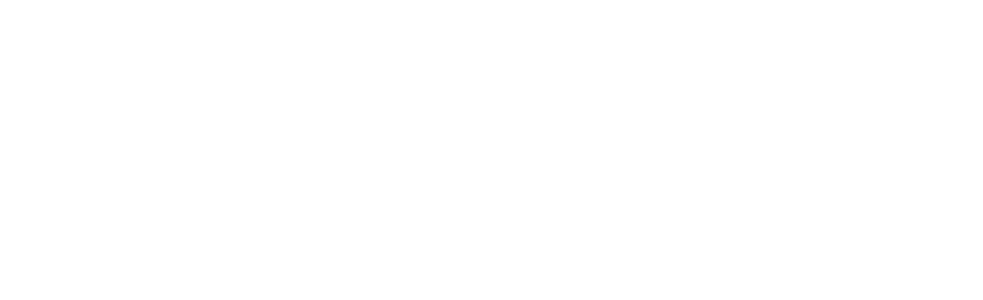
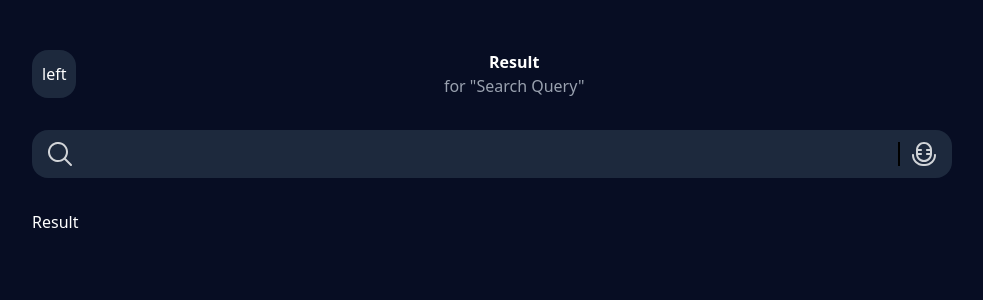
Before and after one commit to hodasarlak/IAMDb, a React (Vite) app: page /result/1 in a window 1280 px wide. Before the commit this address had no page. Shown: the top 300 px of the page, without its empty margins (148-1131 px from the left). Built offline with nearby package versions, Linux system fonts and the light colour scheme.

Commit message:
refactor: update url

```diff
--- a/src/components/CategoryFilter/CategoryFilter.jsx
+++ b/src/components/CategoryFilter/CategoryFilter.jsx
@@ -24,7 +24,7 @@
     <div className="flex gap-2.5">
       {cat.map((item) => (
         <Link
-          to="/result"
+          to={`/result/${item.id}`}
           key={item.id}
           className="bg-slate-800 px-3 py-1.5 rounded-xl"
         >
--- a/src/main.jsx
+++ b/src/main.jsx
@@ -10,7 +10,7 @@
     <BrowserRouter>
       <Routes>
         <Route path="/" element={<App />} />
-        <Route path="/result" element={<SearchResults />} />
+        <Route path="/result/:categoryId" element={<SearchResults />} />
         <Route path="/movie/:id" element={<MovieDetails />} />
       </Routes>
     </BrowserRouter>
--- a/src/views/SearchResults/SearchResults.jsx
+++ b/src/views/SearchResults/SearchResults.jsx
@@ -2,6 +2,7 @@
 import Search from "../../components/Search/Search"
 import { useEffect } from "react"
 import { Result } from "../../services/category"
+
 const SearchResults = () => {
   const [res, setRes] = useState([])
 
```
